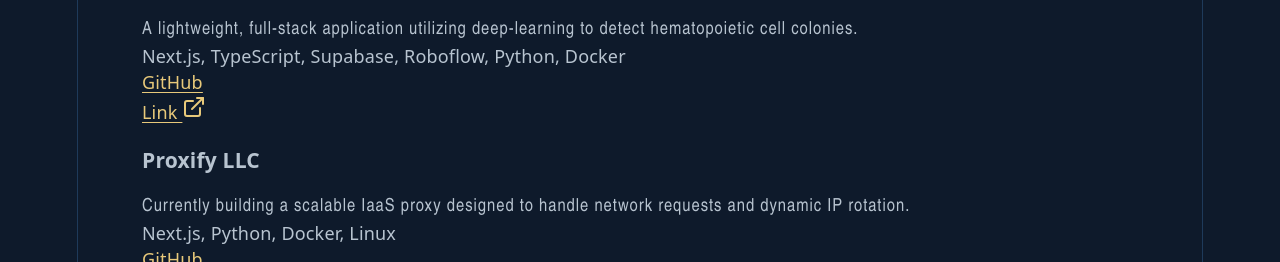
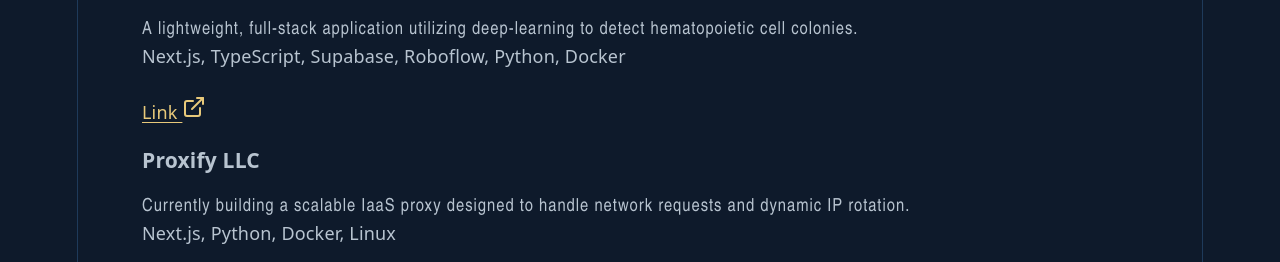
Before and after one commit to masonmemelord/Portfolio-Site, a React (Vite) app: page / in a window 1280 px wide. Shown: the part 538-800 px from the top of the page. Built offline with nearby package versions, Linux system fonts and the light colour scheme; a web font is replaced by a local one.

Commit message:
Web Changes

```diff
--- a/src/App.tsx
+++ b/src/App.tsx
@@ -30,14 +30,12 @@
     description: "A lightweight, full-stack application utilizing deep-learning to detect hematopoietic cell colonies.",
     techStack: ["Next.js, ", "TypeScript, ", "Supabase, ", "Roboflow, ", "Python, ", "Docker"],
     link: "https://greenlab-frontend.vercel.app",
-    github: "https://github.com/masonmemelord/Greenlab_Cell_App",
   },
   {
     title: "Proxify LLC",
     description: "Currently building a scalable IaaS proxy designed to handle network requests and dynamic IP rotation.",
     techStack: ["Next.js, ", "Python, ", "Docker, ", "Linux"],
     link: "https://proxifyllc.com",
-    github: "https://github.com/masonmemelord/Proxify-LLC"
   },
   {
     title: "Auditorials",
```
